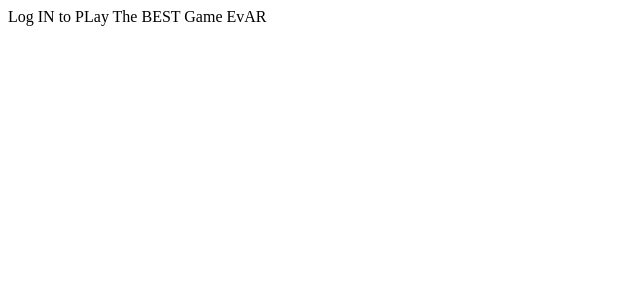
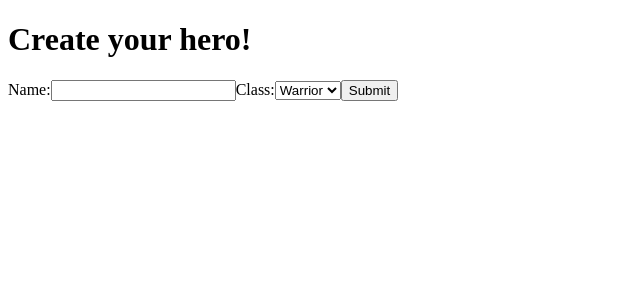
Before and after one commit to Roleary1203/myGame, a React app in the folder myGame/: page / in a window 1280 px wide. Shown: the top 300 px of the page, without its empty margins (0-640 px from the left). Built offline with nearby package versions, Linux system fonts and the light colour scheme; the HTML template or start-up script is replaced by a standard one.

Commit message:
started game project

```diff
--- a/myGame/client/src/components/app.jsx
+++ b/myGame/client/src/components/app.jsx
@@ -1,17 +1,26 @@
 import React from 'react';
 import LoginScreen from './login.jsx';
+import Inn from './inn.jsx';
+import HeroSelect from './heroSelect.jsx';
+import CreateHero from './createHero.jsx';
 
 class App extends React.Component {
 	constructor(props) {
 		super(props);
 		this.state = {
-			showLogin: true
+			showLogin: false,
+			showInn: false,
+			showHeroSelect: false,
+			showCreateHero: true
 		}
 	}
   render() {
   	return(
       <div>
       	<LoginScreen showLogin={this.state.showLogin} />
+      	<Inn showInn={this.state.showInn} />
+      	<HeroSelect showHeroSelect={this.state.showHeroSelect} />
+      	<CreateHero showCreateHero={this.state.showCreateHero} />
       </div>
   	)
   }
--- /dev/null
+++ b/myGame/client/src/components/createHero.jsx
@@ -0,0 +1,36 @@
+import React from 'react';
+
+const createHero = (props) => {
+
+
+  const handleSubmit = (e) => {
+    e.preventDefault()
+    props.handleSubmit(e);
+  }
+
+
+  if (props.showCreateHero === true) {
+	return(
+    <div>
+    <div>
+    <h1>Create your hero!</h1>
+    <form onSubmit={handleSubmit}>
+    <label>
+    Name:
+    <input required type="text" name="name" />
+    Class:
+    <select name="role">
+      <option>Warrior</option>
+      <option>Mage</option>
+    </select>
+    </label>
+    <input type="submit" value="Submit" />
+    </form>
+    </div>
+
+    </div>
+	)
+ } else return null;
+}
+
+export default createHero;
--- /dev/null
+++ b/myGame/client/src/components/heroSelect.jsx
@@ -0,0 +1,27 @@
+import React from 'react';
+
+const heroSelect = (props) => {
+	if (props.showHeroSelect === true) {
+		return (
+			<div>
+			<ul>
+			<li><button>Fruitnut LvL 7 Warrior</button></li>
+			<li>Fruitfuzz</li>
+			<li>Fruitcup</li>
+			<li>Fruitbat</li>
+			<li>Fruitsnack</li>
+			<li>Fruitcake</li>
+			<li>Fruittree</li>
+			<li>Fruitjuice</li>
+			<li>Fruitsalad</li>
+            </ul>
+			<button>create</button>
+			<button>delete</button>
+			<button>back</button>
+			</div>
+		)
+	}
+	else return null;
+}
+
+export default heroSelect;
--- /dev/null
+++ b/myGame/client/src/components/inn.jsx
@@ -0,0 +1,18 @@
+import React from 'react';
+
+const inn = (props) => {
+
+if (props.showInn === true) {
+		return (
+		<div>
+		<p>Greetings Traveler, how can I assist you?</p>
+		<button>Sleep</button>
+		<button>Buy</button>
+		<button>Leave</button>
+		</div>
+	  )
+	}
+	else return null;
+}
+
+export default inn;
--- a/myGame/client/src/components/login.jsx
+++ b/myGame/client/src/components/login.jsx
@@ -5,7 +5,18 @@ const loginScreen = (props) => {
 	if (props.showLogin === true) {
 		return (
 			<div>
-			Log IN to PLay The BEST Game EvAR
+			  <h1>Login</h1>
+			  <form>
+			    <label>
+			    Account Name:
+			    <input required type="text" name="name" />
+			    Password:
+			    <input required type="text" name="password" />
+			    </label>
+                <input type="submit" value="Submit" />
+                </form>
+
+
 			</div>
 	  )
 	}
```
Also changed, not shown: 1 other file (tests, documents, lock files or other folders).
